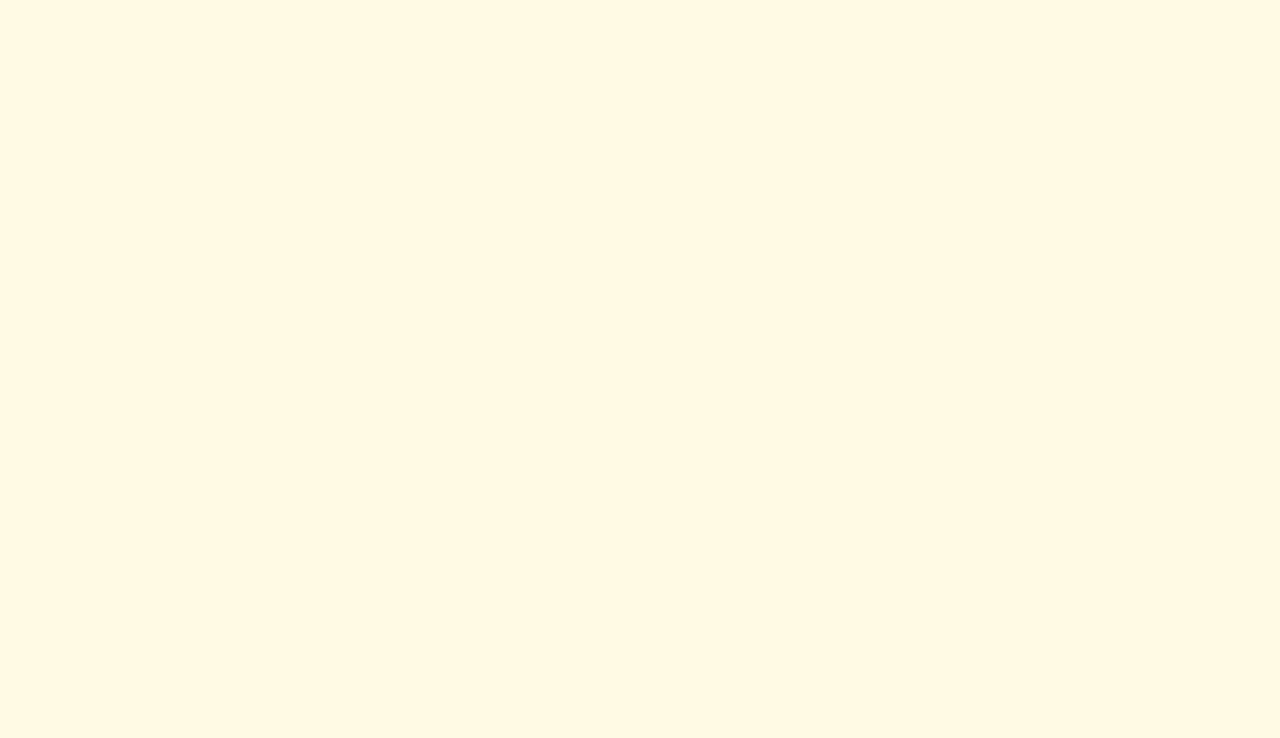
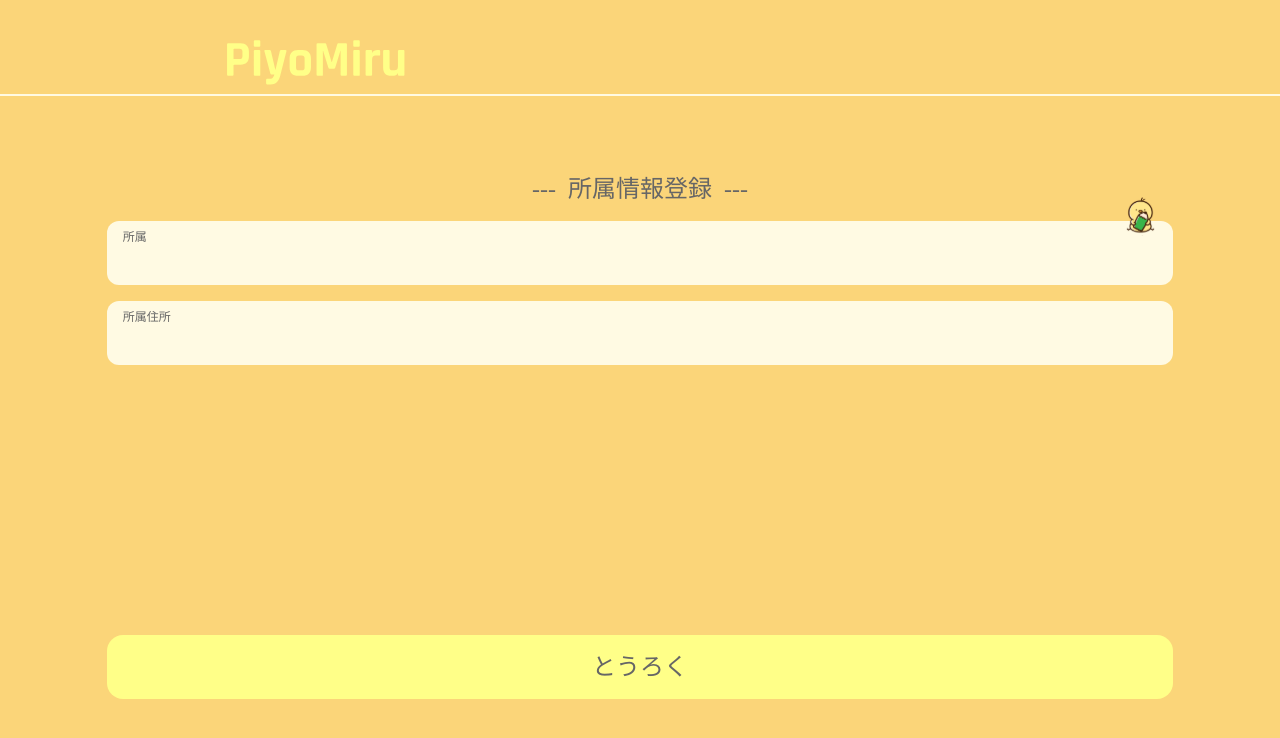
Before and after one commit to yumekiti-archive/PiyoMiru, a React (Create React App) app in the folder web/: page /group in a window 1280 px wide. Before the commit this address had no page. Shown: the top 738 px of the page. Built offline with nearby package versions, Linux system fonts and the light colour scheme.

Commit message:
`middle` GroupPage

```diff
--- a/web/src/App.tsx
+++ b/web/src/App.tsx
@@ -9,6 +9,7 @@ import UsagePage from './pages/Register/UsagePage';
 import HomePage from './pages/HomePage';
 import LP from './pages/Register/LP';
 import RegisterPage from './pages/RegisterPage';
+import GroupPage from './pages/GroupPage';
 
 const App: FC = () => {
   return (
@@ -22,6 +23,7 @@ const App: FC = () => {
         <Route path='/list' element={<ListPage />} />
         <Route path='/lp' element={<LP />} />
         <Route path='/register' element={<RegisterPage />} />
+        <Route path='/group' element={<GroupPage />} />
       </Routes>
     </>
   );
--- a/web/src/components/atoms/FormText.tsx
+++ b/web/src/components/atoms/FormText.tsx
@@ -1,14 +1,17 @@
 import { FC } from 'react';
+import ListIcon from '../../assets/listIcon.svg';
 
 interface Props {
+  icon?: boolean;
   label: string;
   value: string;
   onChange?: (e: React.ChangeEvent<HTMLInputElement>) => void;
 }
 
-const FormText: FC<Props> = ({ label, value, onChange }) => {
+const FormText: FC<Props> = ({ icon, label, value, onChange }) => {
   return (
     <div className='relative w-full'>
+      { icon && <img src={ListIcon} alt='listIcon' style={{ height: '60%' }} className='absolute -top-6 right-4' /> }
       <input
         type='text'
         id='name'
--- /dev/null
+++ b/web/src/pages/GroupPage.tsx
@@ -0,0 +1,44 @@
+import { FC, useState } from 'react';
+import { useNavigate, useLocation } from 'react-router-dom';
+
+import FormText from '../components/atoms/FormText';
+import NameLogo from '../assets/nameLogo.svg';
+import Header from '../components/Header';
+
+import FormButton from '../components/atoms/FormButton';
+import { register } from '../libs/auth';
+
+const GroupPage: FC = () => {
+  const navigate = useNavigate();
+
+  const [name, setName] = useState('');
+  const [email, setEmail] = useState('');
+
+  const onClickRegister = () => {
+    console.log('register');
+  };
+
+  return (
+    <div className='h-screen bg-[#FBD579] w-full'>
+      <div className='h-1/6'>
+        <Header title='' />
+      </div>
+      <div className='h-3/6 flex justify-start flex-col items-center space-y-4 pt-10'>
+        <p className='text-2xl'>---&ensp;所属情報登録&ensp;---</p>
+        <div className='w-10/12 flex justify-center'>
+          <FormText icon={true} label='所属' value={name} onChange={(e) => setName(e.target.value)} />
+        </div>
+        <div className='w-10/12 flex justify-center'>
+          <FormText label='所属住所' value={email} onChange={(e) => setEmail(e.target.value)} />
+        </div>
+      </div>
+      <div className='h-2/6 w-full flex items-center justify-center'>
+        <div className='w-10/12'>
+          <FormButton text='とうろく' onClick={onClickRegister} />
+        </div>
+      </div>
+    </div>
+  );
+};
+
+export default GroupPage;
--- a/web/src/pages/RegisterPage.tsx
+++ b/web/src/pages/RegisterPage.tsx
@@ -45,7 +45,7 @@ const RegisterPage: FC = () => {
       <div className='h-3/6 flex justify-start flex-col items-center space-y-4 pt-10'>
         <p className='text-2xl'>---&ensp;基本情報登録&ensp;---</p>
         <div className='w-10/12 flex justify-center'>
-          <FormText label='ユーザーネーム' value={name} onChange={(e) => setName(e.target.value)} />
+          <FormText icon={true} label='ユーザーネーム' value={name} onChange={(e) => setName(e.target.value)} />
         </div>
         <div className='w-10/12 flex justify-center'>
           <FormText label='メールアドレス' value={email} onChange={(e) => setEmail(e.target.value)} />
```
Also changed, not shown: web/src/assets/listIcon.svg (added).
